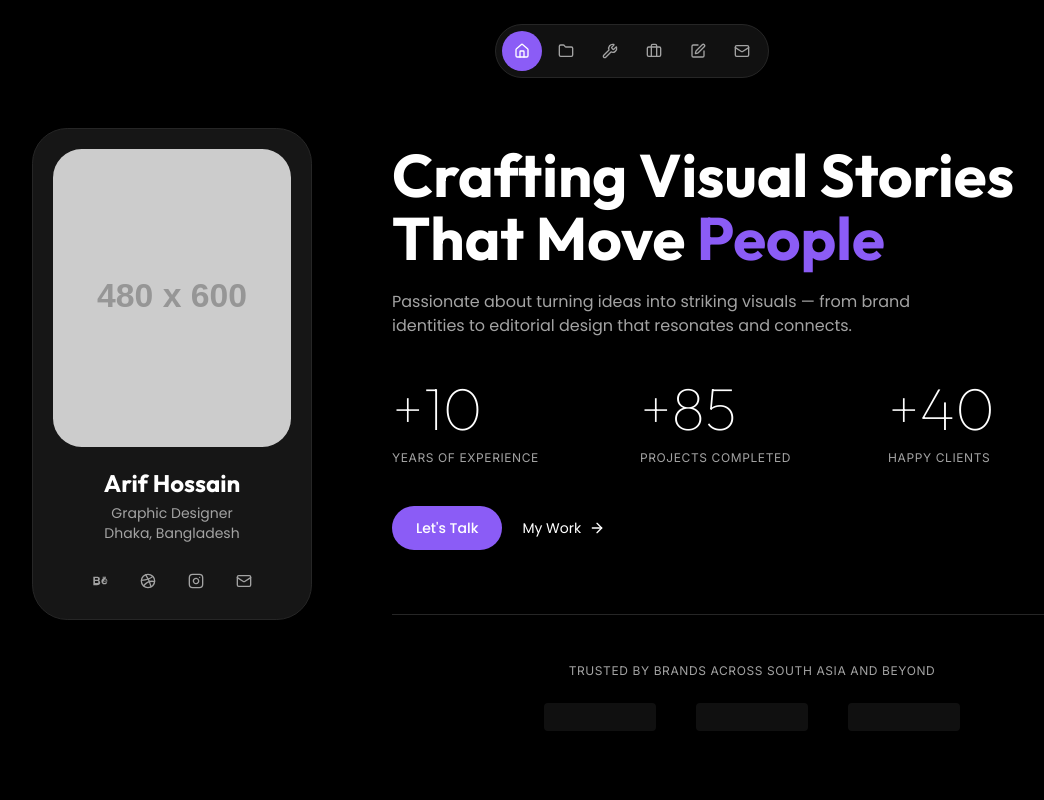
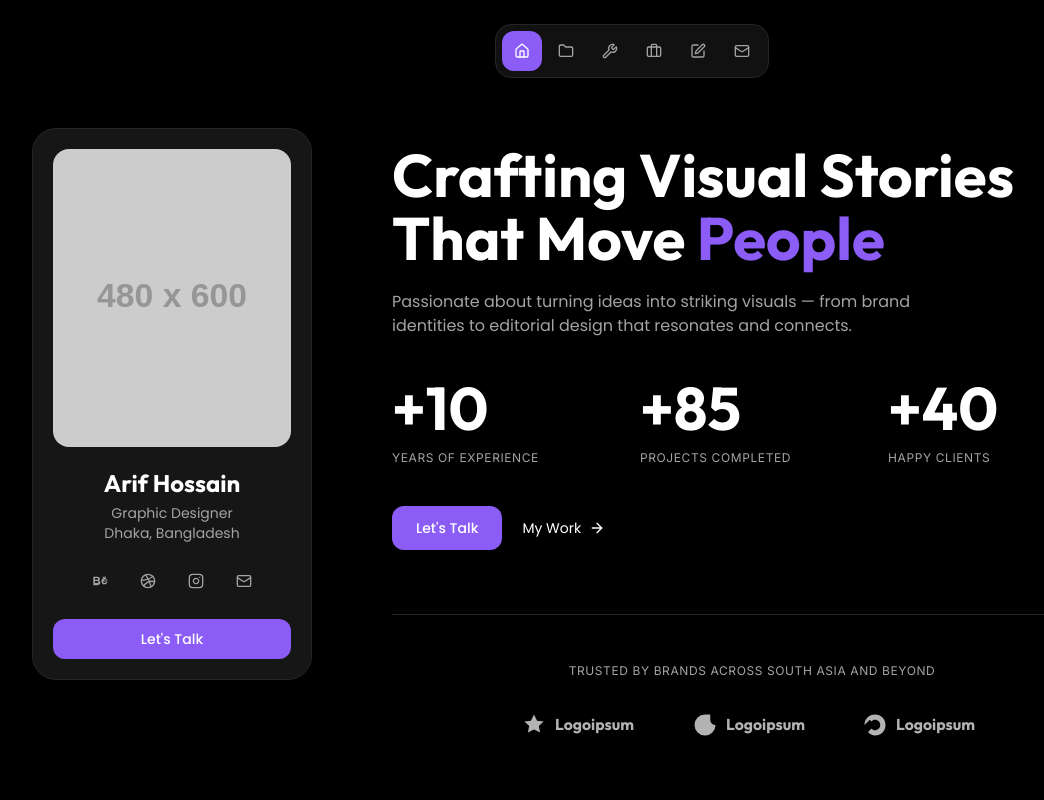
Before and after one commit to shantoislam242/client-portfolio, a Next.js app: page / in a window 1280 px wide. Shown: the top 800 px of the page, without its empty margins (8-1052 px from the left). Built offline with nearby package versions, Linux system fonts and the light colour scheme.

Commit message:
fix(theme): tighten radius scale (no more circular nav/buttons), bold stats, show Let's Talk on desktop sidebar, add Logoipsum SVG placeholder logos

```diff
--- a/app/globals.css
+++ b/app/globals.css
@@ -53,12 +53,14 @@
   --color-popover: var(--popover);
   --color-card-foreground: var(--card-foreground);
   --color-card: var(--card);
-  --radius-sm: calc(var(--radius) * 0.6);
-  --radius-md: calc(var(--radius) * 0.8);
-  --radius-lg: var(--radius);
-  --radius-xl: calc(var(--radius) * 1.4);
-  --radius-2xl: calc(var(--radius) * 1.8);
-  --radius-3xl: calc(var(--radius) * 2.2);
+  /* Override shadcn's amplified radius scale with Tailwind defaults
+     (shadcn's calc(--radius * 1.4 / 1.8 / 2.2) makes 40px buttons look circular) */
+  --radius-sm: 0.25rem;
+  --radius-md: 0.375rem;
+  --radius-lg: 0.5rem;
+  --radius-xl: 0.75rem;
+  --radius-2xl: 1rem;
+  --radius-3xl: 1.5rem;
 }
 
 :root {
--- /dev/null
+++ b/components/icons/logoipsum.tsx
@@ -0,0 +1,41 @@
+import type { SVGProps } from "react";
+
+type LogoipsumProps = SVGProps<SVGSVGElement> & {
+  variant?: 1 | 2 | 3;
+};
+
+const marks = {
+  1: (
+    <path d="M16 4l3.5 7 7.5 1-5.5 5 1.5 7.5L16 21l-7 3.5L10.5 17 5 12l7.5-1L16 4z" />
+  ),
+  2: (
+    <path d="M16 4a12 12 0 1 0 12 12 6 6 0 0 1-6-6V4h-6z" />
+  ),
+  3: (
+    <path d="M4 16C4 9 9 4 16 4s12 5 12 12-5 12-12 12c-3 0-6-1.5-8-4l4-4c1 1.5 2.5 2 4 2 3.3 0 6-2.7 6-6s-2.7-6-6-6c-1.5 0-3 .5-4 2L8 8c2-2.5 5-4 8-4z" />
+  ),
+} as const;
+
+export function LogoipsumLogo({ variant = 1, ...props }: LogoipsumProps) {
+  return (
+    <svg
+      xmlns="http://www.w3.org/2000/svg"
+      viewBox="0 0 140 32"
+      fill="currentColor"
+      aria-hidden="true"
+      {...props}
+    >
+      <g transform="translate(0, 0)">{marks[variant]}</g>
+      <text
+        x="40"
+        y="22"
+        fontFamily="Outfit, system-ui, sans-serif"
+        fontSize="18"
+        fontWeight="700"
+        fill="currentColor"
+      >
+        Logoipsum
+      </text>
+    </svg>
+  );
+}
--- a/components/layout/sidebar.tsx
+++ b/components/layout/sidebar.tsx
@@ -41,10 +41,9 @@ export function Sidebar() {
             ))}
           </div>
 
-          {/* Mobile-only Let's Talk CTA — desktop hero already has it */}
           <Link
             href={hero.primaryCta.href}
-            className="mt-5 lg:hidden flex items-center justify-center rounded-xl bg-accent px-5 py-2.5 font-poppins text-sm font-medium text-white transition-all hover:bg-accent-hover focus-visible:outline-none focus-visible:ring-2 focus-visible:ring-accent focus-visible:ring-offset-2 focus-visible:ring-offset-bg-card"
+            className="mt-5 flex items-center justify-center rounded-xl bg-accent px-5 py-2.5 font-poppins text-sm font-medium text-white transition-all hover:bg-accent-hover focus-visible:outline-none focus-visible:ring-2 focus-visible:ring-accent focus-visible:ring-offset-2 focus-visible:ring-offset-bg-card"
           >
             {hero.primaryCta.label}
           </Link>
--- a/components/sections/companies-strip.tsx
+++ b/components/sections/companies-strip.tsx
@@ -1,5 +1,8 @@
 import { companies } from "@/lib/data";
 import { FadeIn } from "@/components/motion/fade-in";
+import { LogoipsumLogo } from "@/components/icons/logoipsum";
+
+const variants = [1, 2, 3] as const;
 
 export function CompaniesStrip() {
   return (
@@ -7,12 +10,12 @@ export function CompaniesStrip() {
       <p className="text-center font-inter text-xs uppercase tracking-wider text-text-secondary">
         {companies.caption}
       </p>
-      <div className="mt-6 flex items-center justify-center gap-10 opacity-60">
-        {companies.logos.map((slug) => (
-          <div
+      <div className="mt-8 flex flex-wrap items-center justify-center gap-x-12 gap-y-6 opacity-70">
+        {companies.logos.map((slug, i) => (
+          <LogoipsumLogo
             key={slug}
-            className="h-7 w-28 rounded bg-bg-card-hover"
-            aria-hidden="true"
+            variant={variants[i % 3]}
+            className="h-7 w-auto text-text-primary"
           />
         ))}
       </div>
--- a/components/sections/hero.tsx
+++ b/components/sections/hero.tsx
@@ -24,7 +24,7 @@ export function Hero() {
         <div className="mt-10 grid grid-cols-3 gap-6">
           {stats.map((s) => (
             <div key={s.label}>
-              <div className="font-outfit font-thin text-4xl sm:text-5xl md:text-6xl text-text-primary leading-none">
+              <div className="font-outfit font-bold text-4xl sm:text-5xl md:text-6xl text-text-primary leading-none">
                 <CountUp to={s.value} prefix={s.prefix} />
               </div>
               <div className="mt-3 font-inter text-xs uppercase tracking-wider text-text-secondary">
```
